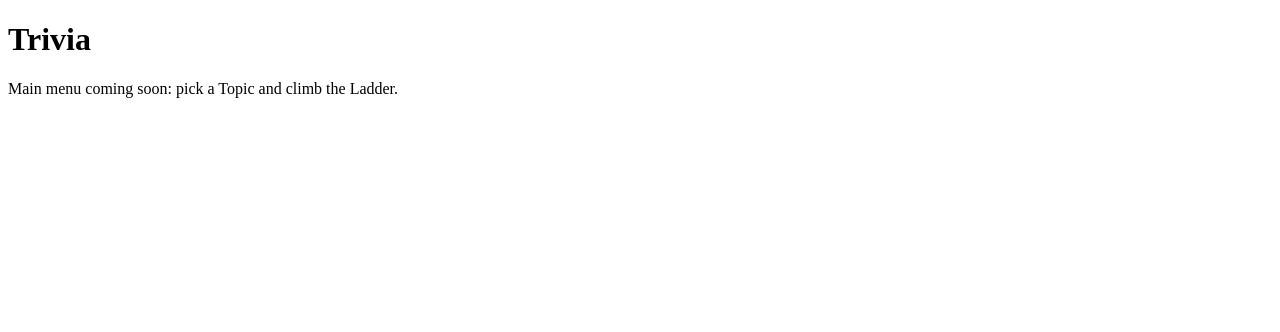
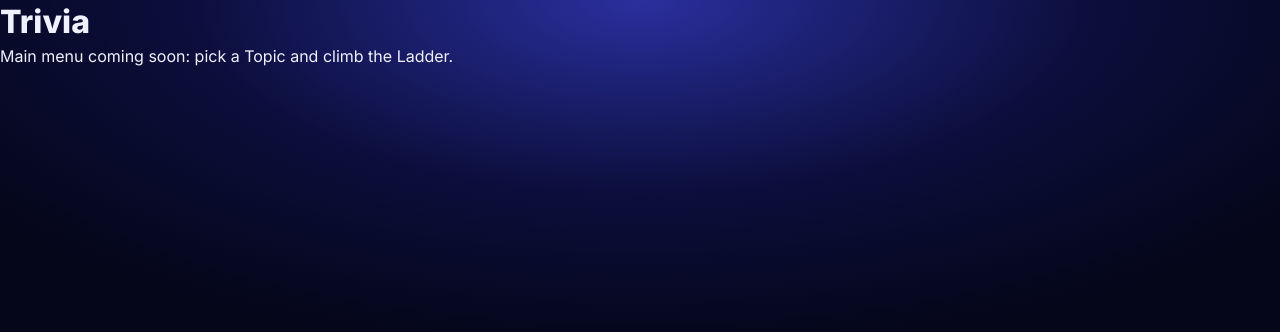
Before and after one commit to jonstuebe/trivia, a React (Vite) app: page / in a window 1280 px wide. Shown: the top 332 px of the page. Built offline with nearby package versions, Linux system fonts and the light colour scheme.

Commit message:
Studio tokens, self-hosted Cinzel and Inter, and the shared lozenges: Question, answer and button

```diff
--- a/src/main.tsx
+++ b/src/main.tsx
@@ -2,6 +2,8 @@ import { createRouter, RouterProvider } from "@tanstack/react-router";
 import { StrictMode } from "react";
 import { createRoot } from "react-dom/client";
 import { routeTree } from "./routeTree.gen";
+import "./ui/fonts";
+import "./ui/studio.css";
 
 const router = createRouter({ routeTree });
 
--- a/src/routes/__root.tsx
+++ b/src/routes/__root.tsx
@@ -1,5 +1,10 @@
 import { createRootRoute, Outlet } from "@tanstack/react-router";
 
+// The Studio stage under every screen: the navy spotlight comes from <body>.
 export const Route = createRootRoute({
-  component: () => <Outlet />,
+  component: () => (
+    <div className="stage">
+      <Outlet />
+    </div>
+  ),
 });
--- /dev/null
+++ b/src/ui/studio.css
@@ -0,0 +1,240 @@
+/*
+ * The Studio look (Visual direction, direction A): a navy spotlight, blue
+ * lozenge outlines, gold for money and answer letters, amber for the picked
+ * answer, green for the right one. Cinzel for money and headings, Inter for
+ * text, both served with the app (see fonts.ts).
+ */
+:root {
+  --bg: #05061a;
+  --panel: #0c1146;
+  --line: #5b6cff;
+  --gold: #f5c542;
+  --txt: #eef1ff;
+  --mut: #8e96d6;
+  --ok: #2fd27a;
+  --bad: #ff4d5e;
+  --amber-top: #ffb52e;
+  --amber-bottom: #d9850a;
+  --amber-edge: #ffd27a;
+  --green-top: #36e388;
+  --green-bottom: #16a85a;
+  --green-edge: #9cf5c3;
+  --green-ink: #04210f;
+  --ink: #111;
+  --lozenge-top: #16206b;
+  --lozenge-bottom: #0a0f45;
+  --focus: #fff;
+
+  --spotlight: radial-gradient(ellipse 80% 55% at 50% 0%, #2a2f9e 0%, #0b0e3a 45%, var(--bg) 80%);
+  --spotlight-dim: radial-gradient(ellipse 50% 40% at 50% 30%, #1b1f6e 0%, #070926 60%, #020310 90%);
+
+  --font-display: "Cinzel", Georgia, serif;
+  --font-body: "Inter", system-ui, sans-serif;
+
+  --r-pill: 999px;
+  --r-tile: 10px;
+  --r-rung: 4px;
+  --r-chip: 8px;
+
+  --glow-gold: 0 0 30px rgba(245, 197, 66, 0.5);
+  --glow-chip: 0 0 18px rgba(245, 197, 66, 0.6);
+  --logo-ring: 0 0 0 4px var(--gold), 0 0 60px rgba(91, 108, 255, 0.6);
+
+  color-scheme: dark;
+}
+
+*,
+*::before,
+*::after {
+  box-sizing: border-box;
+}
+
+body {
+  margin: 0;
+  min-height: 100vh;
+  background-color: var(--bg);
+  background-image: var(--spotlight);
+  background-attachment: fixed;
+  color: var(--txt);
+  font-family: var(--font-body);
+  line-height: 1.4;
+}
+
+button {
+  font: inherit;
+  color: inherit;
+}
+
+h1,
+h2,
+p {
+  margin: 0;
+}
+
+/* A screen's heading takes focus on arrival; it isn't a control, so no ring. */
+[tabindex="-1"]:focus {
+  outline: none;
+}
+
+/* The page under every screen. */
+.stage {
+  min-height: 100vh;
+  display: flex;
+  flex-direction: column;
+}
+
+.screen {
+  flex: 1;
+  display: flex;
+  flex-direction: column;
+  gap: 16px;
+  width: 100%;
+  max-width: 980px;
+  margin: 0 auto;
+  padding: 20px 16px;
+}
+
+.screen-title {
+  font-family: var(--font-display);
+  font-weight: 800;
+  color: var(--gold);
+  letter-spacing: 0.08em;
+  text-transform: uppercase;
+  font-size: 22px;
+}
+
+.muted {
+  color: var(--mut);
+}
+
+/* ---- Lozenges: the Question, an answer, a button ---- */
+
+.lozenge {
+  position: relative;
+  display: flex;
+  align-items: center;
+  gap: 10px;
+  width: 100%;
+  margin: 0;
+  padding: 14px 22px;
+  color: var(--txt);
+  text-align: left;
+  background: linear-gradient(180deg, var(--lozenge-top), var(--lozenge-bottom));
+  border: 2px solid var(--line);
+  clip-path: polygon(14px 0, calc(100% - 14px) 0, 100% 50%, calc(100% - 14px) 100%, 14px 100%, 0 50%);
+}
+
+/* clip-path clips the border, so the visible outline is drawn inside it. */
+.lozenge::before {
+  content: "";
+  position: absolute;
+  inset: 0;
+  clip-path: inherit;
+  box-shadow: inset 0 0 0 2px var(--line);
+  pointer-events: none;
+}
+
+button.lozenge {
+  cursor: pointer;
+}
+
+/* clip-path also clips an outline, so the focus ring is drawn inside too. */
+button.lozenge:focus-visible {
+  outline: none;
+}
+button.lozenge:focus-visible::before {
+  box-shadow: inset 0 0 0 3px var(--focus);
+}
+
+.lozenge--question {
+  justify-content: center;
+  padding: 22px 26px;
+  font-size: 19px;
+  line-height: 1.35;
+  font-weight: 600;
+  text-align: center;
+}
+
+.answer__letter {
+  color: var(--gold);
+  font-weight: 800;
+}
+
+.lozenge--button {
+  justify-content: center;
+  text-align: center;
+  font-weight: 800;
+  letter-spacing: 0.02em;
+}
+
+.lozenge--primary {
+  background: linear-gradient(180deg, #ffd666, var(--gold));
+  color: var(--ink);
+  border-color: var(--amber-edge);
+}
+.lozenge--primary::before {
+  box-shadow: inset 0 0 0 2px var(--amber-edge);
+}
+.lozenge--primary:focus-visible::before {
+  box-shadow:
+    inset 0 0 0 2px var(--amber-edge),
+    inset 0 0 0 5px var(--ink);
+}
+
+.link-quiet {
+  align-self: center;
+  padding: 4px 8px;
+  border: 0;
+  background: none;
+  color: var(--mut);
+  font-size: 14px;
+  text-decoration: underline;
+  cursor: pointer;
+}
+.link-quiet:focus-visible {
+  outline: 2px solid var(--focus);
+  outline-offset: 2px;
+}
+
+@media (min-width: 760px) {
+  .lozenge--question {
+    padding: 34px 40px;
+    font-size: 24px;
+  }
+}
+
+/* ---- Main menu ---- */
+
+.hero {
+  align-items: center;
+  justify-content: center;
+  gap: 22px;
+  text-align: center;
+}
+
+.logo {
+  width: 170px;
+  height: 170px;
+  border-radius: 50%;
+  display: grid;
+  place-items: center;
+  background: radial-gradient(circle at 50% 35%, #3a46ff, #0b0e3a 70%);
+  box-shadow: var(--logo-ring);
+  font-family: var(--font-display);
+  font-weight: 800;
+  font-size: 30px;
+  letter-spacing: 0.12em;
+  text-transform: uppercase;
+  color: var(--txt);
+}
+
+.logo h1 {
+  font-size: inherit;
+}
+
+.menu {
+  display: flex;
+  flex-direction: column;
+  gap: 10px;
+  width: min(320px, 100%);
+}
```
Also changed, not shown: src/ui/fonts.ts (added, +8 -0 lines), src/ui/lozenge.tsx (added, +32 -0 lines), src/ui/screen-heading.tsx (added, +17 -0 lines).
